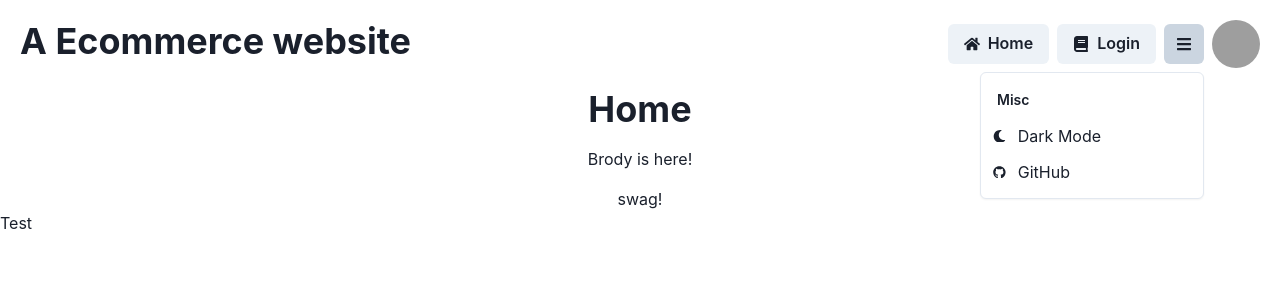
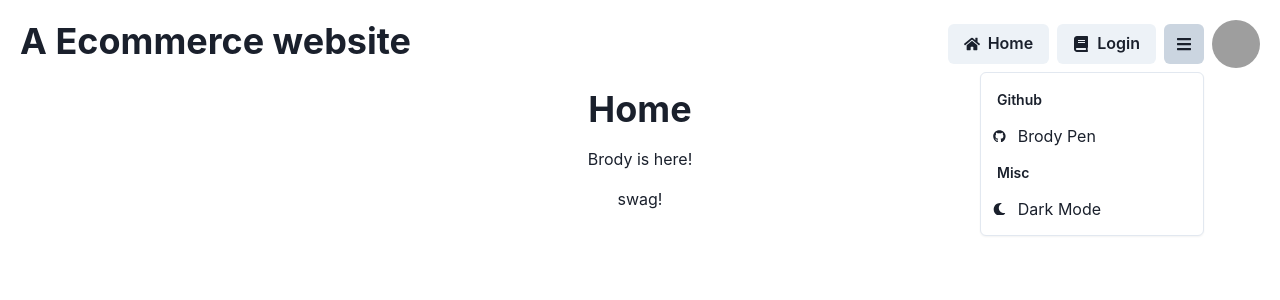
Before and after one commit to Brodypen/code-red-project, a React (Create React App) app: page / in a window 1280 px wide. Both pictures are taken after a click on the button 1184 px from the left and 44 px from the top of the page. Shown: the top 300 px of the page. Built offline with nearby package versions, Linux system fonts and the light colour scheme; grey boxes are pictures that could not be loaded.

Commit message:
Cleanup codes

```diff
--- a/src/App.js
+++ b/src/App.js
@@ -2,13 +2,10 @@ import React from 'react';
 import {
   ChakraProvider,
   Box,
-  VStack,
-  Grid,
   Flex,
   Collapse,
   theme,
   useBoolean,
-  Text,
 } from '@chakra-ui/react';
 import Home from './components/pages/Home';
 import TopNavBar from './components/layouts/TopNavBar';
@@ -39,18 +36,8 @@ function App() {
         <Home />
       </Collapse>
       <Collapse in={loginPage} animateOpacity unmountOnExit>
-        <Text>Hey</Text>
         <AccountPage />
       </Collapse>
-      <Text>Test</Text>
-      {/* <Collapse in={menu} animateOpacity unmountOnExit>
-        <Menu />
-      </Collapse>
-      <Collapse in={contact} animateOpacity unmountOnExit>
-        <Contact />
-      </Collapse> */}
-      {/* {menu ? <Menu /> : <></>}
-      {contact ? <Contact /> : <></>} */}
       <Box height="3vh" width="auto" />
     </ChakraProvider>
   );
--- a/src/components/layouts/HamburgerButton.js
+++ b/src/components/layouts/HamburgerButton.js
@@ -1,4 +1,4 @@
-import React from 'react'
+import React from 'react';
 import {
   IconButton,
   Menu,
@@ -9,24 +9,23 @@ import {
   Link,
 } from '@chakra-ui/react';
 import { ColorModeSwitcher } from '../../ColorModeSwitcher';
-import { FaBars, FaHome, FaBook, FaInfo, FaGithub } from 'react-icons/fa';
+import { FaBars, FaGithub } from 'react-icons/fa';
 const HamburgerButton = () => {
   return (
     <Menu isLazy>
       <MenuButton as={IconButton} icon={<FaBars />} />
       <MenuList>
+        <MenuGroup title="Github" textAlign="left">
+          <Link href="https://github.com/brodypen" isExternal>
+            <MenuItem icon={<FaGithub />}>Brody Pen</MenuItem>
+          </Link>
+        </MenuGroup>
         <MenuGroup title="Misc" textAlign="left">
           <ColorModeSwitcher />
-          <Link
-            href="https://github.com/FrostandIce/restaurant-page"
-            isExternal
-          >
-            <MenuItem icon={<FaGithub />}>GitHub</MenuItem>
-          </Link>
         </MenuGroup>
       </MenuList>
     </Menu>
   );
-}
+};
 
-export default HamburgerButton
+export default HamburgerButton;
--- a/src/components/layouts/TopMenu.js
+++ b/src/components/layouts/TopMenu.js
@@ -1,7 +1,7 @@
 import { Button, HStack, WrapItem} from '@chakra-ui/react';
-import { Avatar, AvatarBadge, AvatarGroup } from '@chakra-ui/react';
+import { Avatar} from '@chakra-ui/react';
 import React from 'react';
-import { FaHome, FaBook, FaInfo } from 'react-icons/fa';
+import { FaHome, FaBook} from 'react-icons/fa';
 import HamburgerButton from './HamburgerButton';
 
 const TopMenu = ({onClick}) => {
--- a/src/components/layouts/TopNavBar.js
+++ b/src/components/layouts/TopNavBar.js
@@ -1,7 +1,6 @@
 import { Flex, Heading } from '@chakra-ui/react';
 import React from 'react';
 import TopMenu from './TopMenu';
-import { ColorModeSwitcher } from '../../ColorModeSwitcher';
 const TopNavBar = ({ onClick }) => {
 
   return (
--- a/src/components/pages/AccountPage.js
+++ b/src/components/pages/AccountPage.js
@@ -1,11 +1,6 @@
 import React from 'react'
 import {
-  ChakraProvider,
-  Box,
   VStack,
-  Grid,
-  theme,
-  Text,
   Heading,
 } from '@chakra-ui/react'
 const AccountPage = () => {
--- a/src/components/pages/Home.js
+++ b/src/components/pages/Home.js
@@ -1,10 +1,6 @@
 import React from 'react'
 import {
-  ChakraProvider,
-  Box,
   VStack,
-  Grid,
-  theme,
   Heading,
   Text,
 } from '@chakra-ui/react';
--- a/src/pages/AccountPage.js
+++ b/src/pages/AccountPage.js
@@ -1,5 +1,5 @@
 import React from 'react'
-import {ChakraProvider, Box,VStack,Grid,theme,Text,} from '@chakra-ui/react'
+import {ChakraProvider, theme} from '@chakra-ui/react'
 
 const AccountPage = () => {
   return (
```
